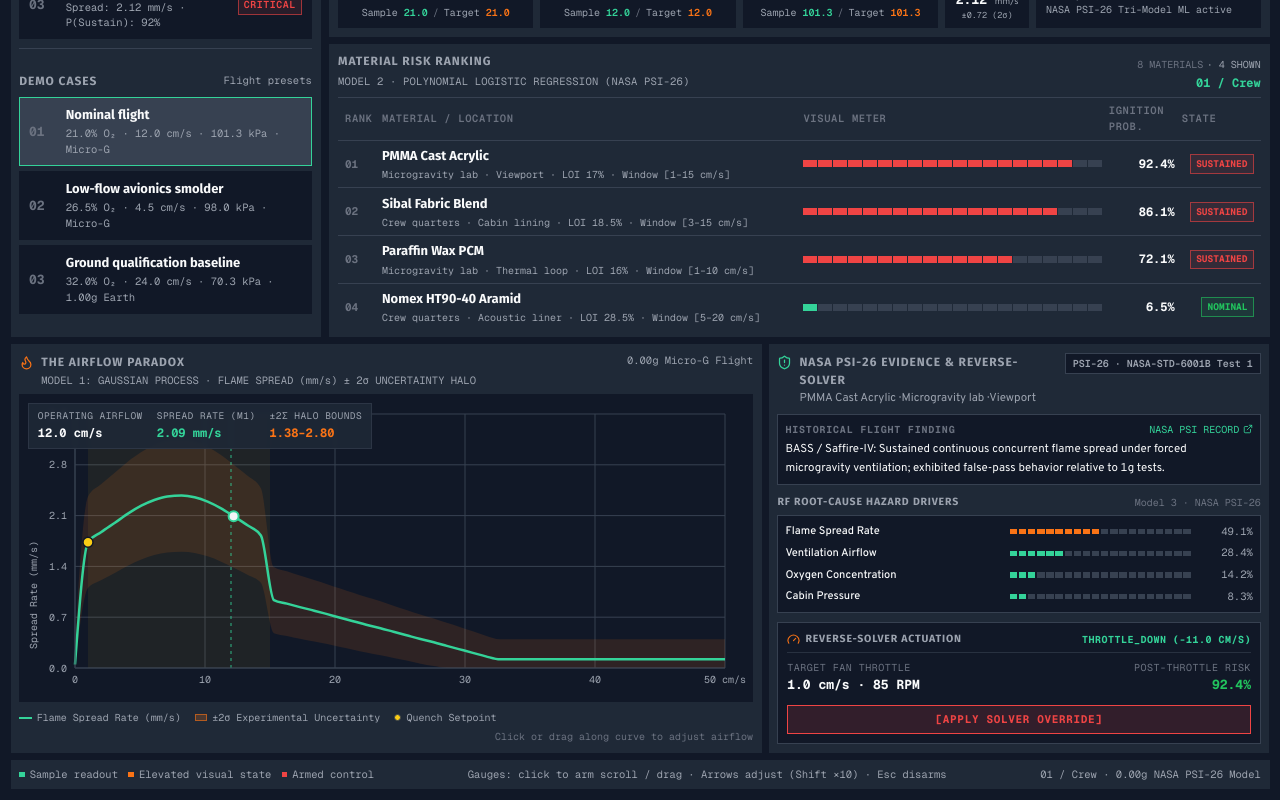
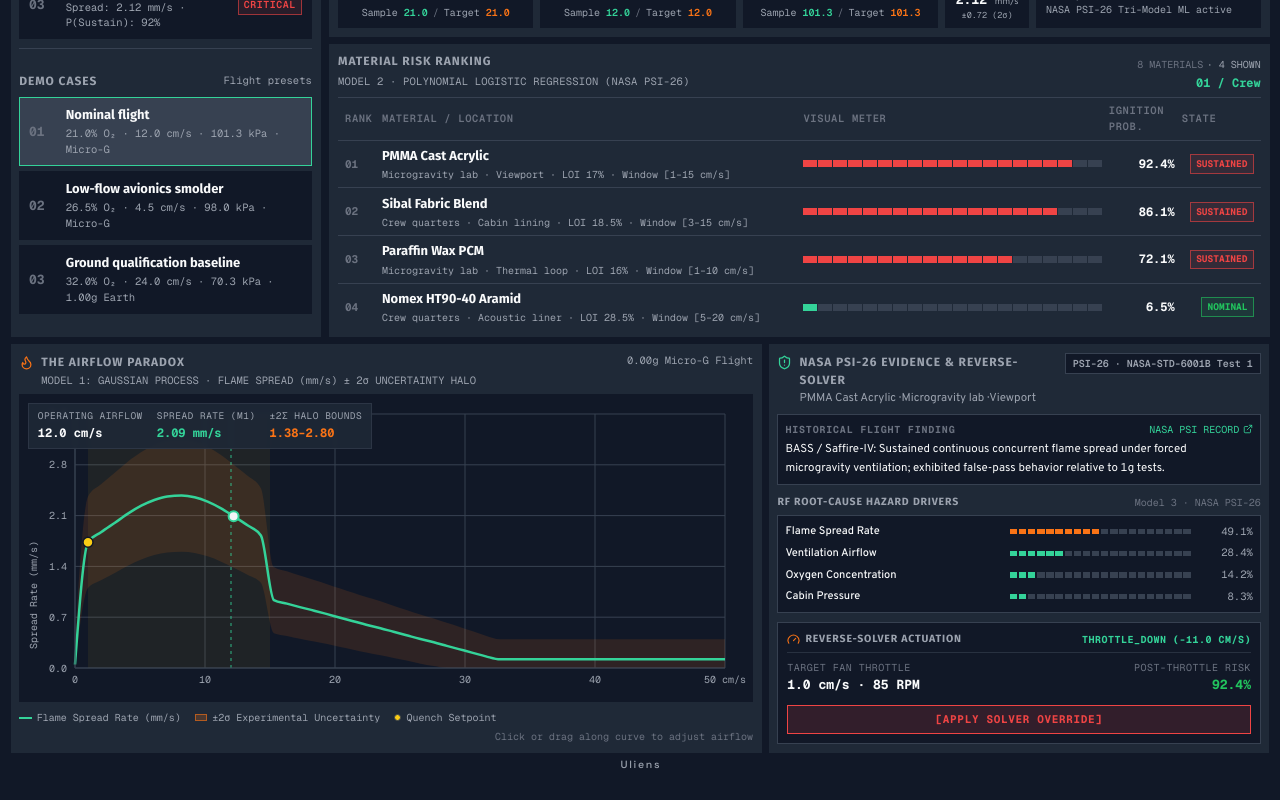
Before and after one commit to SkyTheGreat-MS/uliens-fire-safety-dashboard, a React (Vite) app: page / in a window 1280 px wide. Shown: the part 305-1105 px from the top of the page. Built offline with nearby package versions, Linux system fonts and the light colour scheme; no server answers.

Commit message:
feat(footer): add standalone Uliens branding

```diff
--- a/src/App.tsx
+++ b/src/App.tsx
@@ -6,7 +6,6 @@ import { SimulationViews } from './components/SimulationViews';
 import { StatusPanel } from './components/StatusPanel';
 import {
   materials,
-  sectors,
   type AvionicsEvaluationResponse,
   type Preset,
   type Readings,
@@ -157,27 +156,9 @@ function App() {
         onApplyOverride={(targetFlow) => updateReading('airflow', targetFlow)}
         onAirflowChange={(flow) => updateReading('airflow', flow)}
       />
-      <footer className="flex flex-col items-start gap-x-[18px] gap-y-2 bg-surface px-2.5 py-2 font-mono text-[10.5px] text-secondary compact:flex-row compact:flex-wrap compact:items-center compact:justify-between">
-        <div className="flex flex-wrap gap-3">
-          <span className="flex items-center gap-1.5">
-            <i className="inline-block size-1.5 bg-primary" />
-            Sample readout
-          </span>
-          <span className="flex items-center gap-1.5">
-            <i className="inline-block size-1.5 bg-warning" />
-            Elevated visual state
-          </span>
-          <span className="flex items-center gap-1.5">
-            <i className="inline-block size-1.5 bg-critical" />
-            Armed control
-          </span>
-        </div>
-        <span>Gauges: click to arm scroll / drag · Arrows adjust (Shift ×10) · Esc disarms</span>
-        <span>
-          {sectors[activeSector].short} ·{' '}
-          {readings.gravity === 1 ? '1.00g Earth Baseline' : '0.00g NASA PSI-26 Model'}
-        </span>
-      </footer>
+      <p className="w-full indent-[0.16em] text-center font-brand text-[10.5px] font-medium leading-none tracking-[0.16em] text-secondary">
+        Uliens
+      </p>
     </main>
   );
 }
--- a/src/index.css
+++ b/src/index.css
@@ -1,4 +1,4 @@
-@import url('https://fonts.googleapis.com/css2?family=Fira+Sans:ital,wght@0,300;0,400;0,500;0,600;0,700;0,800;0,900;1,400;1,700&family=Overpass:ital,wght@0,300;0,400;0,500;0,600;0,700;0,800;0,900;1,400;1,700&display=swap');
+@import url('https://fonts.googleapis.com/css2?family=Fira+Sans:ital,wght@0,300;0,400;0,500;0,600;0,700;0,800;0,900;1,400;1,700&family=Overpass:ital,wght@0,300;0,400;0,500;0,600;0,700;0,800;0,900;1,400;1,700&family=Space+Grotesk:wght@300;400;500;600;700&display=swap');
 @import "tailwindcss";
 
 @font-face {
@@ -56,6 +56,7 @@
   --font-sans: "Overpass", system-ui, -apple-system, "Segoe UI", sans-serif;
   --font-heading: "Fira Sans", sans-serif;
   --font-mono: "Geist Mono", "SFMono-Regular", Consolas, monospace;
+  --font-brand: "Space Grotesk", "Geist Sans", system-ui, sans-serif;
 
   --breakpoint-compact: 620px;
   --breakpoint-tight: 880px;
--- a/tailwind.config.js
+++ b/tailwind.config.js
@@ -52,6 +52,7 @@ export default {
         sans: ['Overpass', 'sans-serif'],
         heading: ['"Fira Sans"', 'sans-serif'],
         mono: ['"Geist Mono"', 'SFMono-Regular', 'Consolas', 'monospace'],
+        brand: ['"Space Grotesk"', '"Geist Sans"', 'system-ui', 'sans-serif'],
       },
       fontWeight: {
         normal: '400',
```
